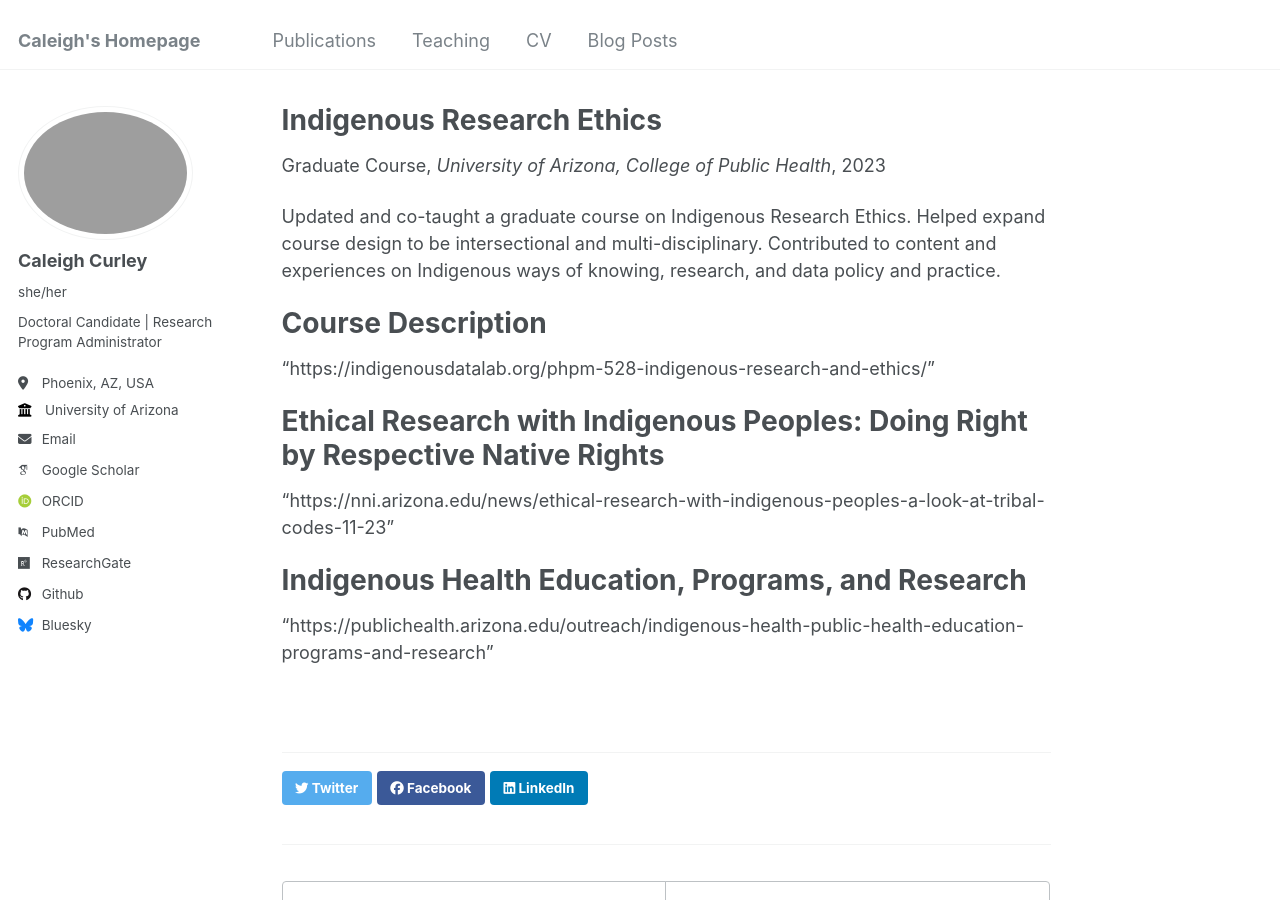
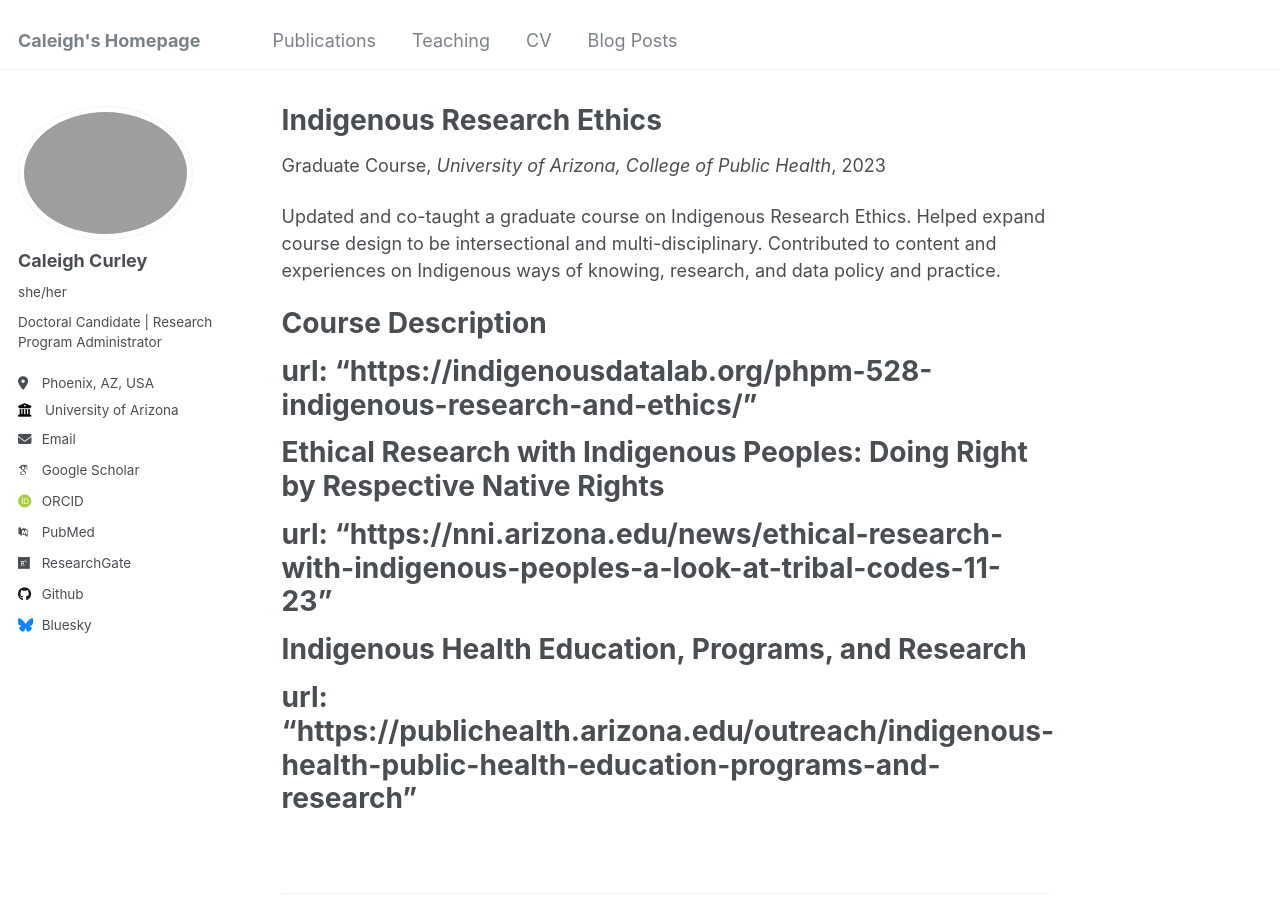
Before and after one commit to caleighcurley/Caleigh-Curley, a Jekyll site: the page built from _teaching/2014-spring-teaching-1.md, in a window 1280 px wide and 900 px high. Built offline with Jekyll 4.4.1, drawn with Linux system fonts in a browser that asks for light colours; some web fonts are replaced.

Commit message:
Update 2014-spring-teaching-1.md

```diff
--- a/_teaching/2014-spring-teaching-1.md
+++ b/_teaching/2014-spring-teaching-1.md
@@ -12,12 +12,12 @@ Updated and co-taught a graduate course on Indigenous Research Ethics. Helped ex
 
 Course Description
 ======
-"https://indigenousdatalab.org/phpm-528-indigenous-research-and-ethics/"
+# url: "https://indigenousdatalab.org/phpm-528-indigenous-research-and-ethics/"
 
 Ethical Research with Indigenous Peoples: Doing Right by Respective Native Rights
 ======
-"https://nni.arizona.edu/news/ethical-research-with-indigenous-peoples-a-look-at-tribal-codes-11-23"
+# url: "https://nni.arizona.edu/news/ethical-research-with-indigenous-peoples-a-look-at-tribal-codes-11-23"
 
 Indigenous Health Education, Programs, and Research
 ======
-"https://publichealth.arizona.edu/outreach/indigenous-health-public-health-education-programs-and-research"
+# url: "https://publichealth.arizona.edu/outreach/indigenous-health-public-health-education-programs-and-research"
```
